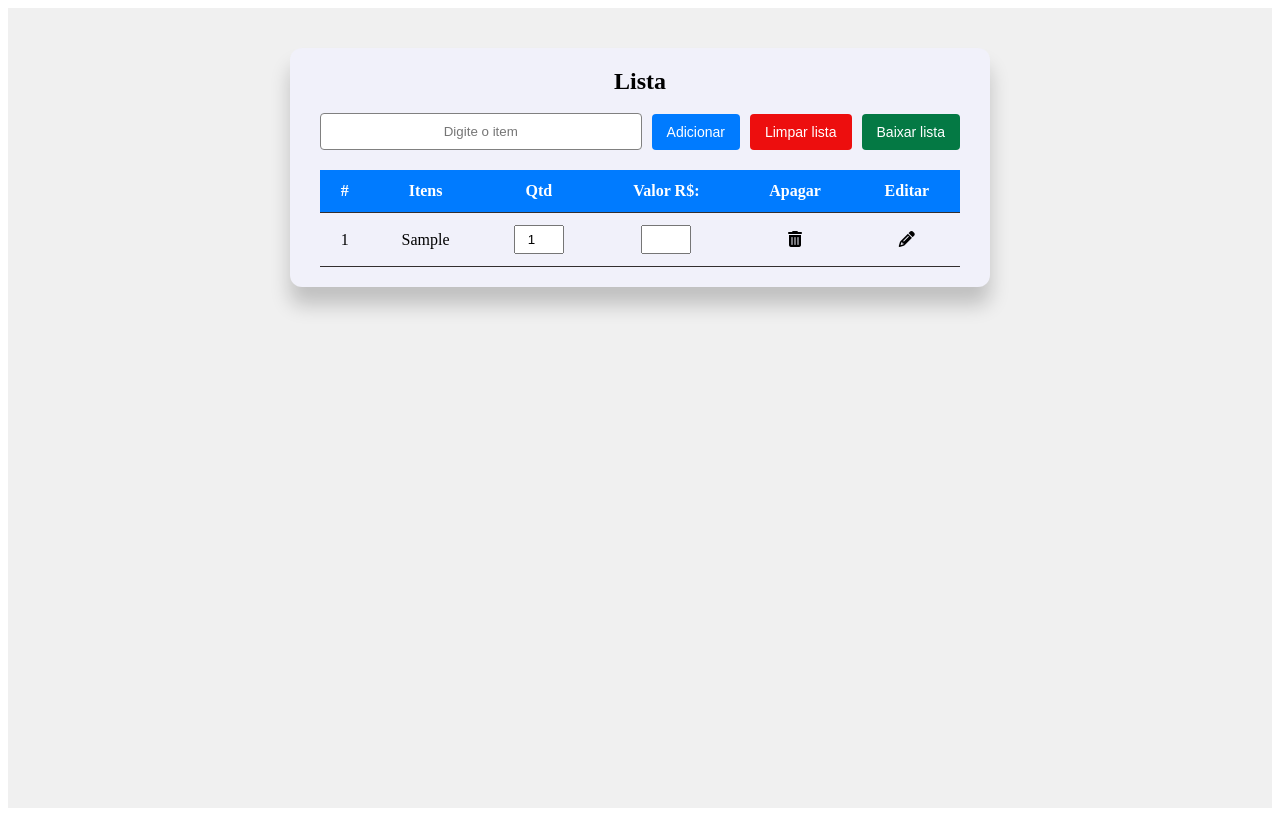
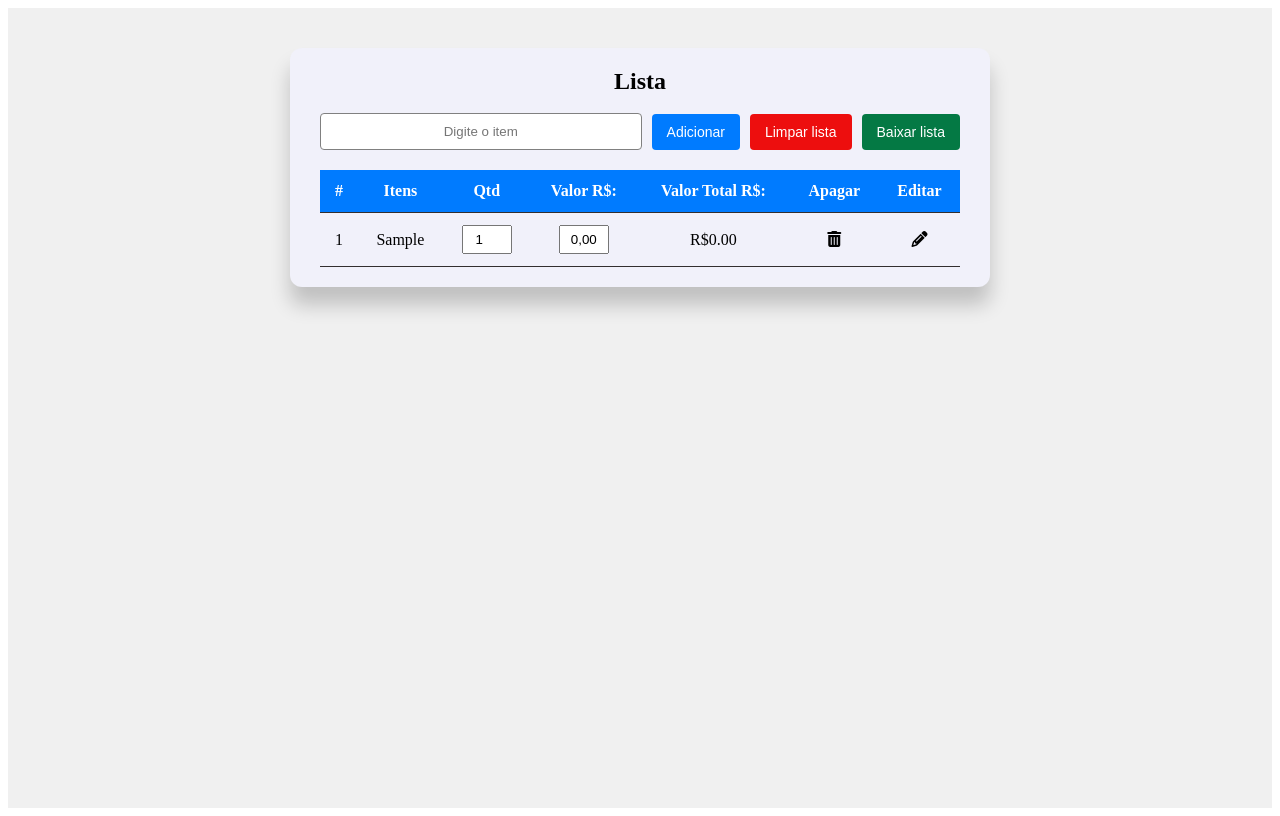
Before and after one commit to lucas-sagit/ListaCompras, an Angular app: page / in a window 1280 px wide. Both pictures are taken after typing "Sample" into the empty fields and a click on the button "Adicionar". Built offline with nearby package versions, Linux system fonts and the light colour scheme.

Commit message:
campo valor e valor total, funcionando

```diff
--- a/src/app/item_lista.ts
+++ b/src/app/item_lista.ts
@@ -4,6 +4,6 @@ export class ItemLista {
   comprar: boolean = false;
   agora: Date = new Date();
   quantidade: String | undefined;
-  valor: String | undefined;
+  valor: number | undefined;
   mensagemErro: String | undefined;
 }
--- a/src/app/shopping/shopping.component.html
+++ b/src/app/shopping/shopping.component.html
@@ -19,6 +19,7 @@
             <th>Itens</th>
             <th>Qtd</th>
             <th>Valor R$:</th>
+            <th>Valor Total R$:</th>
             <th>Apagar</th>
             <th>Editar</th>
           </tr>
@@ -36,7 +37,11 @@
               <input type="number" [(ngModel)]="atributo.quantidade" min="1" required>
             </td>
             <td>
-                  <input type="text" [(ngModel)]="atributo.valor" min="0" step="0.01" required>
+              <input type="text" [value]="formatarValor(atributo.valor ?? 0)" (input)="atualizarValor($event, atributo)">
+            </td>
+            <td>
+              {{ (atributo.quantidade ? +atributo.quantidade : 0) * (atributo.valor ? +atributo.valor : 0) |
+              currency:'BRL' }}
             </td>
             <td>
               <i class="fas fa-trash-alt" type="button" (click)="removerItem(atributo)"></i>
@@ -48,7 +53,7 @@
           }
           @empty {
           <tr>
-            <td colspan="6">Nenhum item na lista</td>
+            <td colspan="7">Nenhum item na lista</td>
           </tr>
           }
         </tbody>
--- a/src/app/shopping/shopping.component.ts
+++ b/src/app/shopping/shopping.component.ts
@@ -71,7 +71,30 @@ export class ShoppingComponent {
     this.item = '';
   }
 
-  limparLista() {
+  calcularTotalGeral(): number {
+    return this.lista.reduce((total, item) => {
+      const quantidade = Number(item.quantidade) || 0;
+      const valor = Number(item.valor) || 0;
+      return total + (quantidade * valor);
+    }, 0);
+  }
+
+  formatarValor(valor: number): string {
+    // Exibe com 2 casas decimais (ex: 2.5 -> '2,50')
+    return (valor || 0).toFixed(2).replace('.', ',');
+  }
+
+ atualizarValor(event: Event, atributo: any) {
+  const input = event.target as HTMLInputElement;
+  const valorDigitado = input?.value || '';
+
+  const soNumeros = valorDigitado.replace(/\D/g, '');
+  const valorConvertido = parseFloat((parseInt(soNumeros || '0', 10) / 100).toFixed(2));
+
+  atributo.valor = valorConvertido;
+}
+
+limparLista() {
     if (this.lista.length === 0) {
       alert('A lista já está vazia.');
       return;
```
Lines whose indentation alone changed are shown as unchanged.
